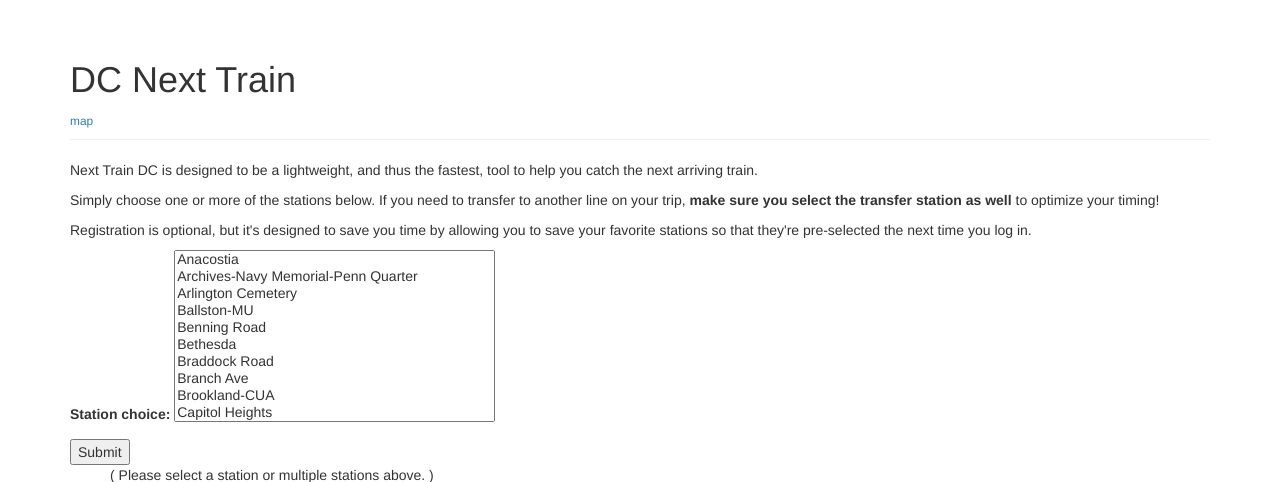
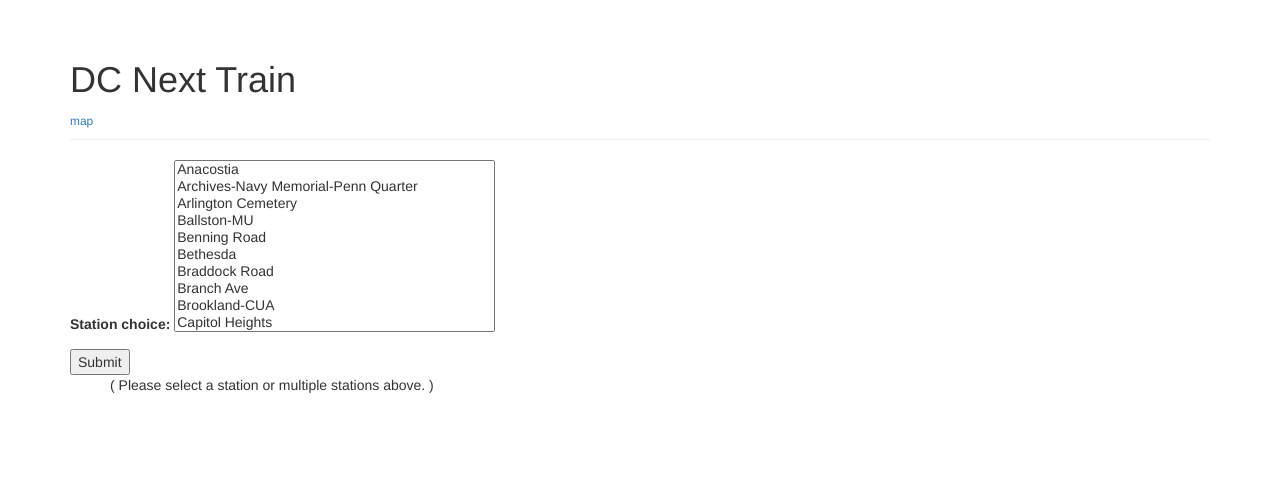
Before and after one commit to bitpixdigital/django-next-train, a Django app: template next_train/templates/next_train/index.html in a window 1280 px wide. Shown: the part 51-533 px from the top of the page. Run offline with Django 3.2, Linux system fonts and the light colour scheme; the template is opened without the code that fills it: values that come from a table or form of the project are taken from there, others are empty; some libraries are stand-ins or nearby versions.

Commit message:
User registration updates

```diff
--- a/django_next_train/settings.py
+++ b/django_next_train/settings.py
@@ -24,7 +24,6 @@ BASE_DIR = os.path.dirname(os.path.dirname(os.path.abspath(__file__)))
 # Before deploying to Heroku us the command
 # "heroku config:set DJANGO_SECRET_KEY"
 SECRET_KEY = os.environ.get('DJANGO_SECRET_KEY')
-
 # SECURITY WARNING: don't run with debug turned on in production!
 DEBUG = True
 
--- a/next_train/templates/next_train/index.html
+++ b/next_train/templates/next_train/index.html
@@ -8,20 +8,7 @@
 {% endblock header %}
 
 {% block content  %}
-<p>
-    Next Train DC is designed to be a lightweight, and thus the fastest, tool
-    to help you catch the next arriving train.
-</p>
-<p>
-    Simply choose one or more of the stations below. If you need to transfer to
-    another line on your trip, <b>make sure you select the transfer station as well</b>
-    to optimize your timing!
-</p>
-<p>
-    Registration is optional, but it's designed to save you time
-    by allowing you to save your favorite stations
-    so that they're pre-selected the next time you log in.
-</p>
+ <small> {{ message }} </small>
 <form action="{% url 'next_train:index' %}" method="post">
     {% csrf_token %}
     {{ form.as_p }}
```
Also changed, not shown: next_train/views.py (+14 -2 lines).
